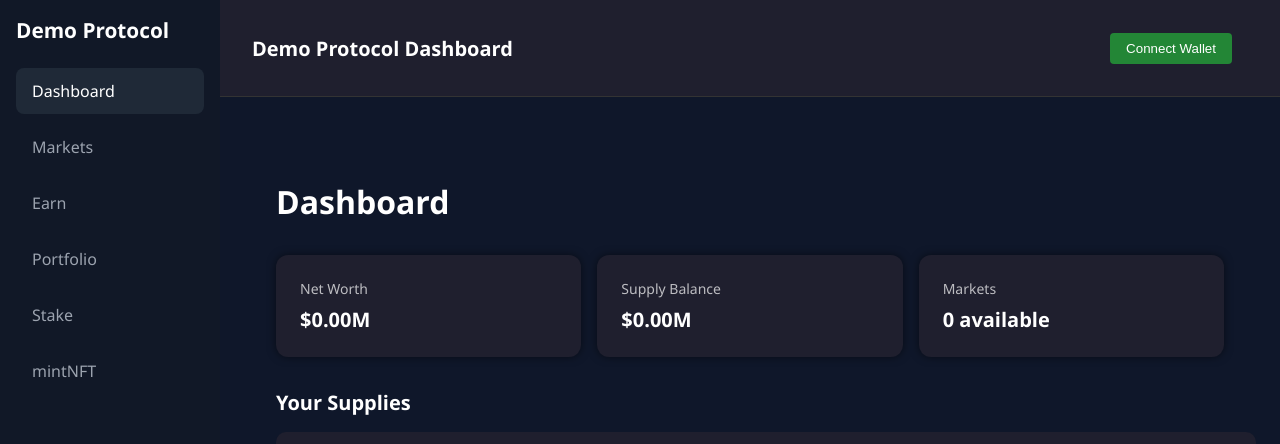
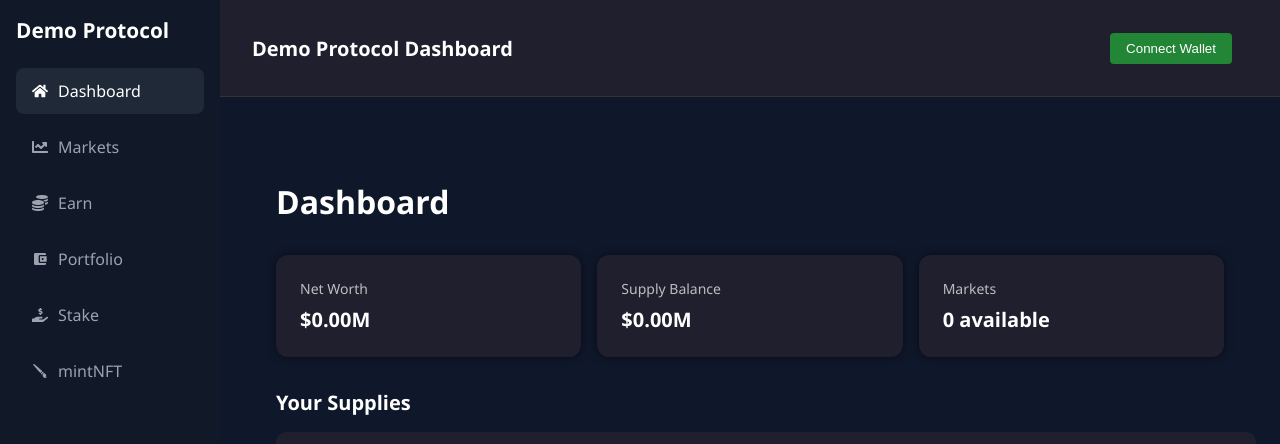
Before and after one commit to Taoheedademola/demo-protocol, a React (Create React App) app: page / in a window 1280 px wide. Shown: the top 444 px of the page. Built offline with nearby package versions, Linux system fonts and the light colour scheme; no server answers.

Commit message:
Icon Fixed

```diff
--- a/package.json
+++ b/package.json
@@ -3,6 +3,7 @@
   "version": "0.1.0",
   "private": true,
   "dependencies": {
+    "@expo/vector-icons": "^14.1.0",
     "@testing-library/dom": "^10.4.0",
     "@testing-library/jest-dom": "^6.6.3",
     "@testing-library/react": "^16.3.0",
@@ -10,6 +11,7 @@
     "axios": "^1.9.0",
     "react": "^19.1.0",
     "react-dom": "^19.1.0",
+    "react-icons": "^5.5.0",
     "react-router-dom": "^7.5.3",
     "react-scripts": "5.0.1",
     "web-vitals": "^2.1.4"
--- a/src/components/Sidebar.js
+++ b/src/components/Sidebar.js
@@ -1,5 +1,8 @@
 import React from "react";
 import { NavLink } from "react-router-dom";
+import { FaHome, FaChartLine, FaCoins, FaHandHoldingUsd } from "react-icons/fa";
+import { MdAccountBalanceWallet } from "react-icons/md";
+import { GiPaintBrush } from "react-icons/gi";
 
 const Sidebar = () => {
   const styles = {
@@ -14,6 +17,9 @@ const Sidebar = () => {
       boxSizing: "border-box",
     },
     link: {
+      display: "flex",
+      alignItems: "center",
+      gap: "10px",
       color: "#9CA3AF",
       padding: "0.75rem 1rem",
       textDecoration: "none",
@@ -33,12 +39,12 @@ const Sidebar = () => {
   };
 
   const navItems = [
-    { name: "Dashboard", path: "/" },
-    { name: "Markets", path: "/markets" },
-    { name: "Earn", path: "/earn" },
-    { name: "Portfolio", path: "/portfolio" },
-    { name: "Stake", path: "/stake" },
-    { name: "mintNFT", path: "/NFT" },
+    { name: "Dashboard", path: "/", icon: <FaHome /> },
+    { name: "Markets", path: "/markets", icon: <FaChartLine /> },
+    { name: "Earn", path: "/earn", icon: <FaCoins /> },
+    { name: "Portfolio", path: "/portfolio", icon: <MdAccountBalanceWallet /> },
+    { name: "Stake", path: "/stake", icon: <FaHandHoldingUsd /> },
+    { name: "mintNFT", path: "/NFT", icon: <GiPaintBrush /> },
   ];
 
   return (
@@ -52,6 +58,7 @@ const Sidebar = () => {
             isActive ? { ...styles.link, ...styles.activeLink } : styles.link
           }
         >
+          {item.icon}
           {item.name}
         </NavLink>
       ))}
```
Also changed, not shown: 1 other file (tests, documents, lock files or other folders).
